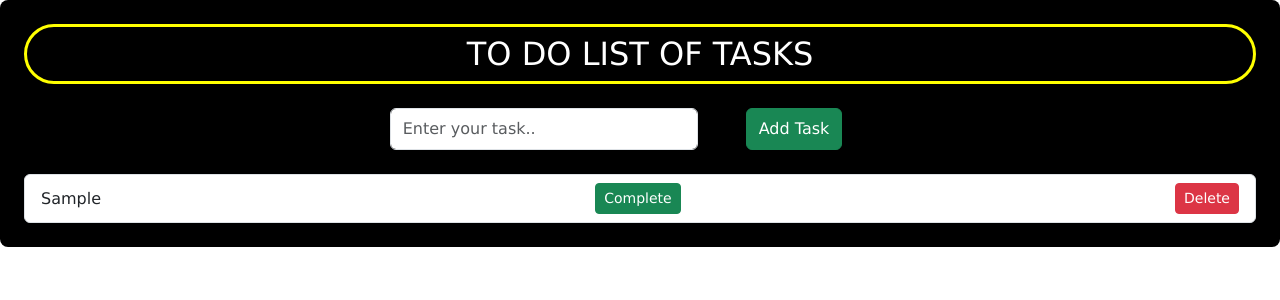
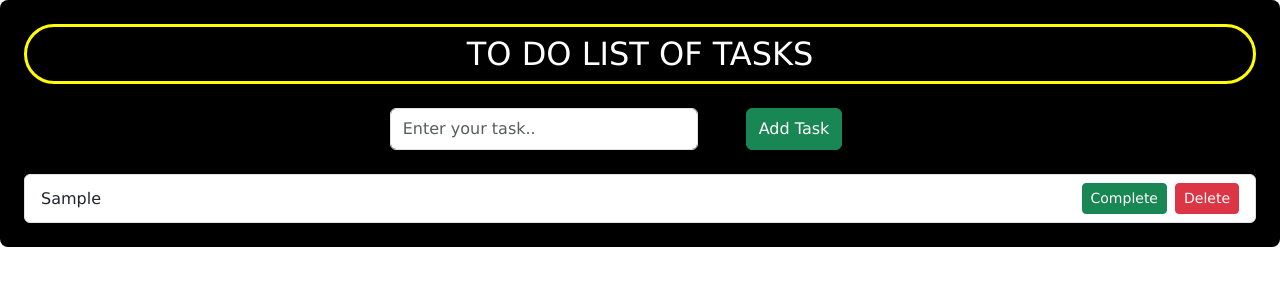
Before and after one commit to MahimaAkkina/todo-app-next.js, a Next.js app: page / in a window 1280 px wide. Both pictures are taken after typing "Sample" into the empty fields and a click on the button "Add Task". Shown: the top 300 px of the page. Built offline with nearby package versions, Linux system fonts and the light colour scheme.

Commit message:
Added text-decoration-line-through property for tasks by adding complete button

```diff
--- a/app/page.tsx
+++ b/app/page.tsx
@@ -2,19 +2,22 @@
 import "./globals.css";
 import {useState} from "react";
 export default function TodoPage(){
-  const [inputTask,setInputTask]=useState("");
-  const [tasks,setTasks]=useState<string[]>([]);
+  const [inputTask,setInputTask]=useState<string>("");
+  type Task={text: string;completed: boolean;};
+  const [tasks,setTasks]=useState<Task[]>([]);
   const addTask=()=>{
     if(inputTask.trim()===""){
       return;
     }
-    setTasks([...tasks,inputTask]); //creating new array by adding new task ast end
+    // setTasks([...tasks,inputTask]); //creating new array by adding new task ast end
+    setTasks([...tasks,{text:inputTask, completed:false}]);
     setInputTask(""); //clears the input box
 
   };
-  // const completeTask=(idToComp:number)=>{
-  //   setTasks(task)
-  // }
+  const completeTask=(idToComp:number)=>{
+    setTasks(tasks.map((task,index)=> index===idToComp ?{...task,completed:!task.completed} : task
+    ))
+  }
   const delTask=(idToDel:number)=>{
     setTasks(tasks.filter((_,index)=>index!==idToDel));
 
@@ -30,9 +33,12 @@ export default function TodoPage(){
       </div>
       <ul className="list-group mt-4">
         {tasks.map((task,index)=>(
-        <li key={index} className="list-group-item d-flex justify-content-between align-items-center">{task}
-        <button className="btn btn-success btn-sm" onClick={()=>completeTask(index)}>Complete</button>
-        <button className="btn btn-danger btn-sm" onClick={()=>delTask(index)}>Delete</button>
+        <li key={index} className="list-group-item d-flex justify-content-between align-items-center">
+          <span className={task.completed ? "text-decoration-line-through" : ""}>{task.text} </span>
+        <div className="d-flex gap-2">
+          <button className="btn btn-success btn-sm" onClick={()=>completeTask(index)}>Complete</button>
+          <button className="btn btn-danger btn-sm" onClick={()=>delTask(index)}>Delete</button>
+        </div>
         </li>
         ))}
         {/* <li className="list-group-item d-flex justify-content-between align-items-center">Sample Task
```
